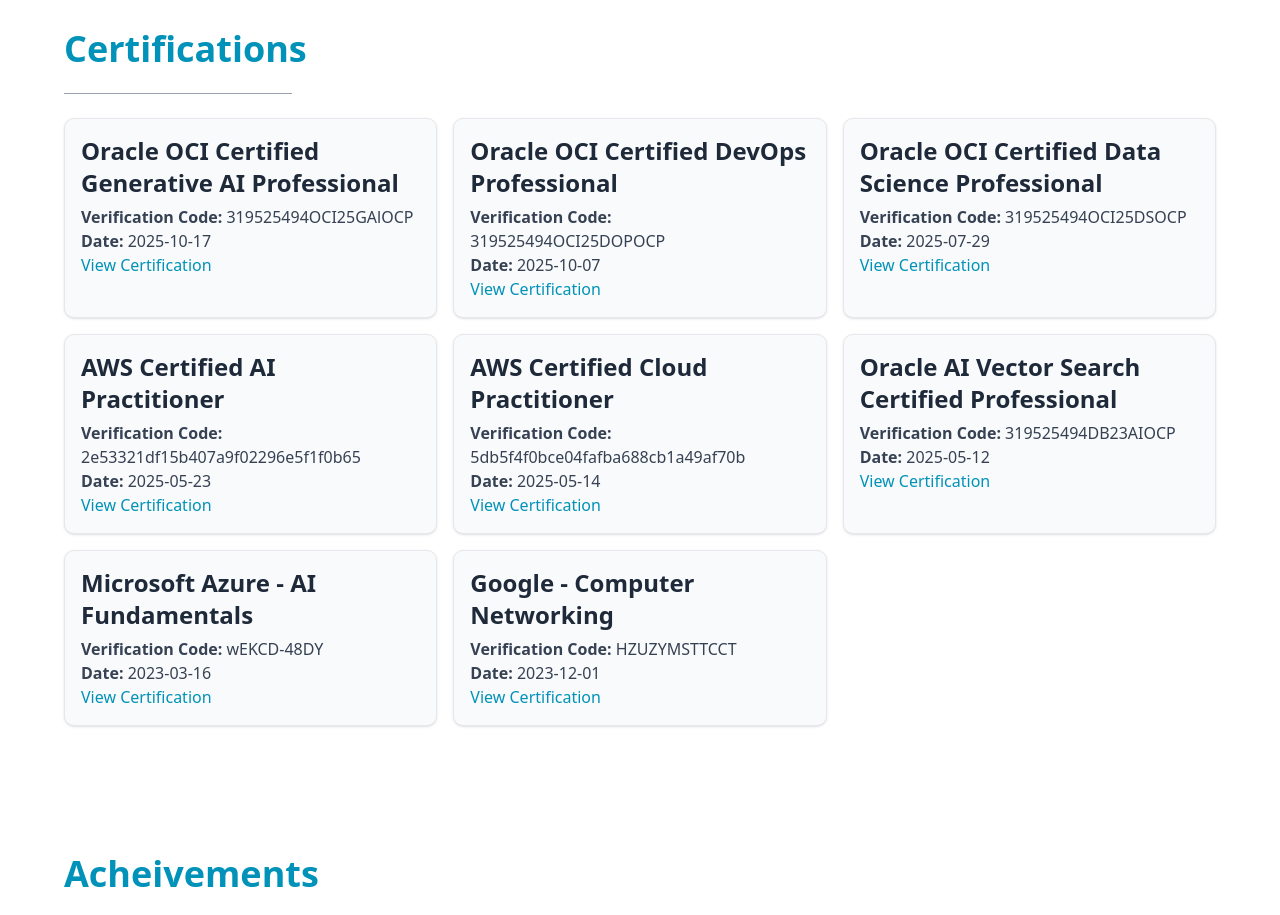
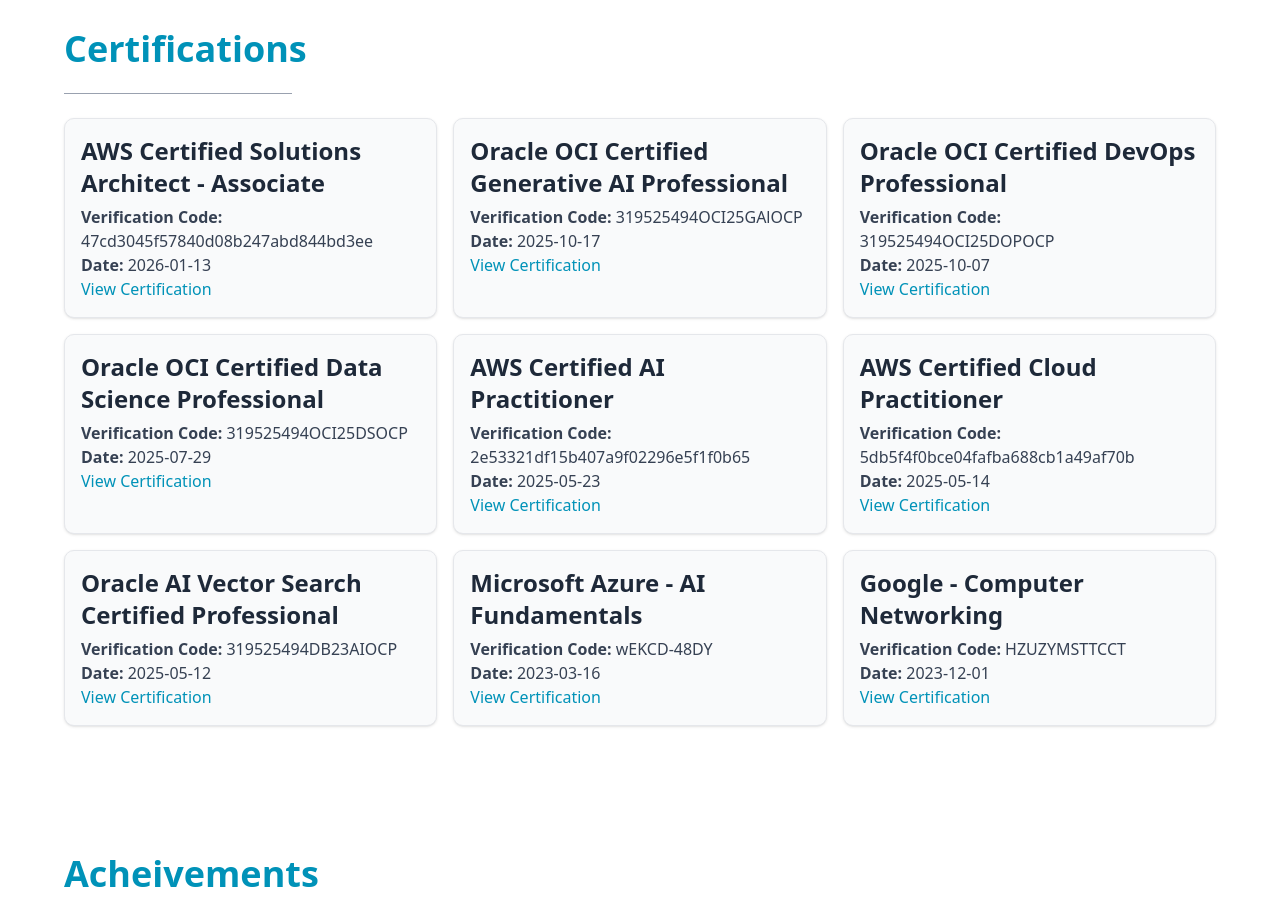
Before and after one commit to arghya2801/portfolio, a Next.js app: page / in a window 1280 px wide. Shown: the part 1260-2175 px from the top of the page. Built offline with nearby package versions, Linux system fonts and the light colour scheme.

Commit message:
Updated Certification - AWS Solution Architect

```diff
--- a/src/components/CertificationsGrid.tsx
+++ b/src/components/CertificationsGrid.tsx
@@ -2,6 +2,12 @@
 import { useInView } from '@/hooks/useInView';
 
 const certifications = [
+  {
+    name: 'AWS Certified Solutions Architect - Associate',
+    verificationCode: '47cd3045f57840d08b247abd844bd3ee',
+    link: 'https://bit.ly/4jB0l9K',
+    date: '2026-01-13'
+  },
   {
     name: 'Oracle OCI Certified Generative AI Professional',
     verificationCode: '319525494OCI25GAlOCP',
```
